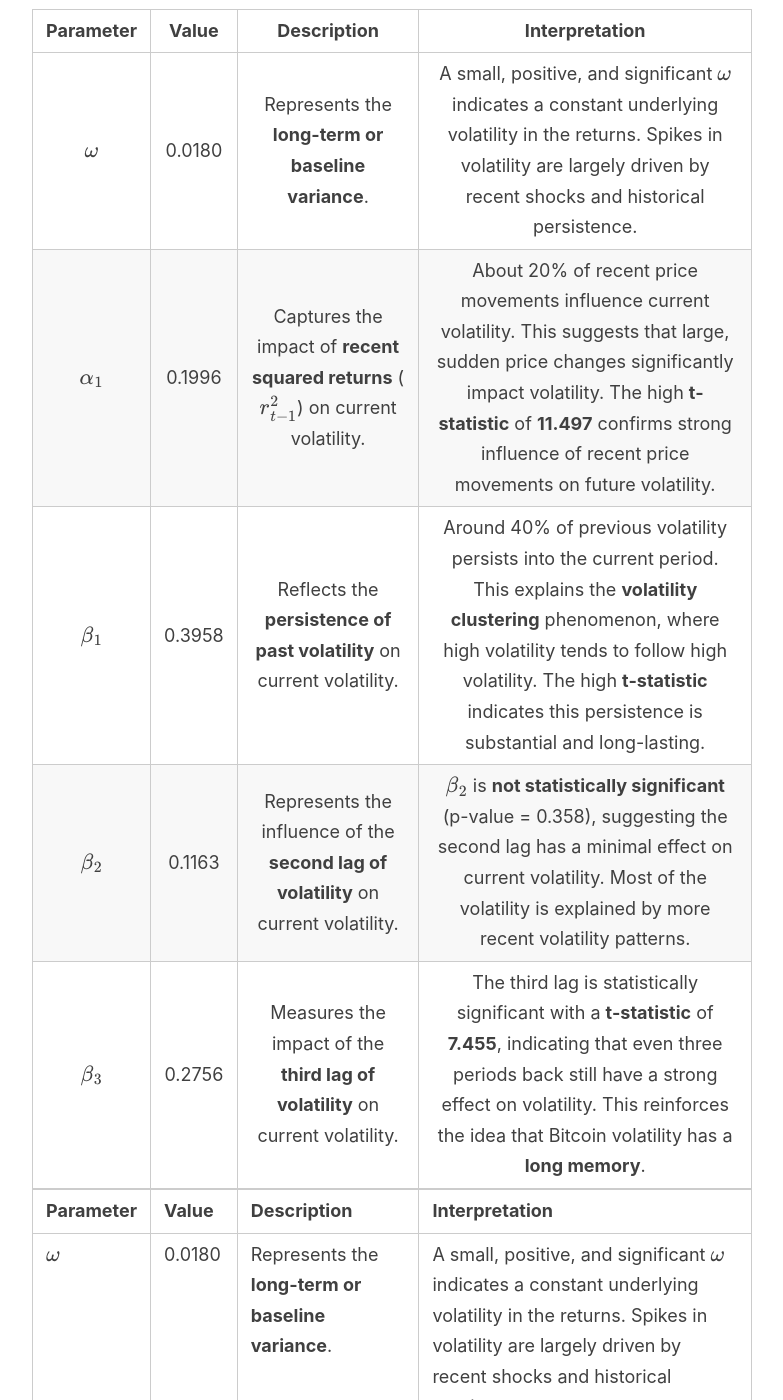
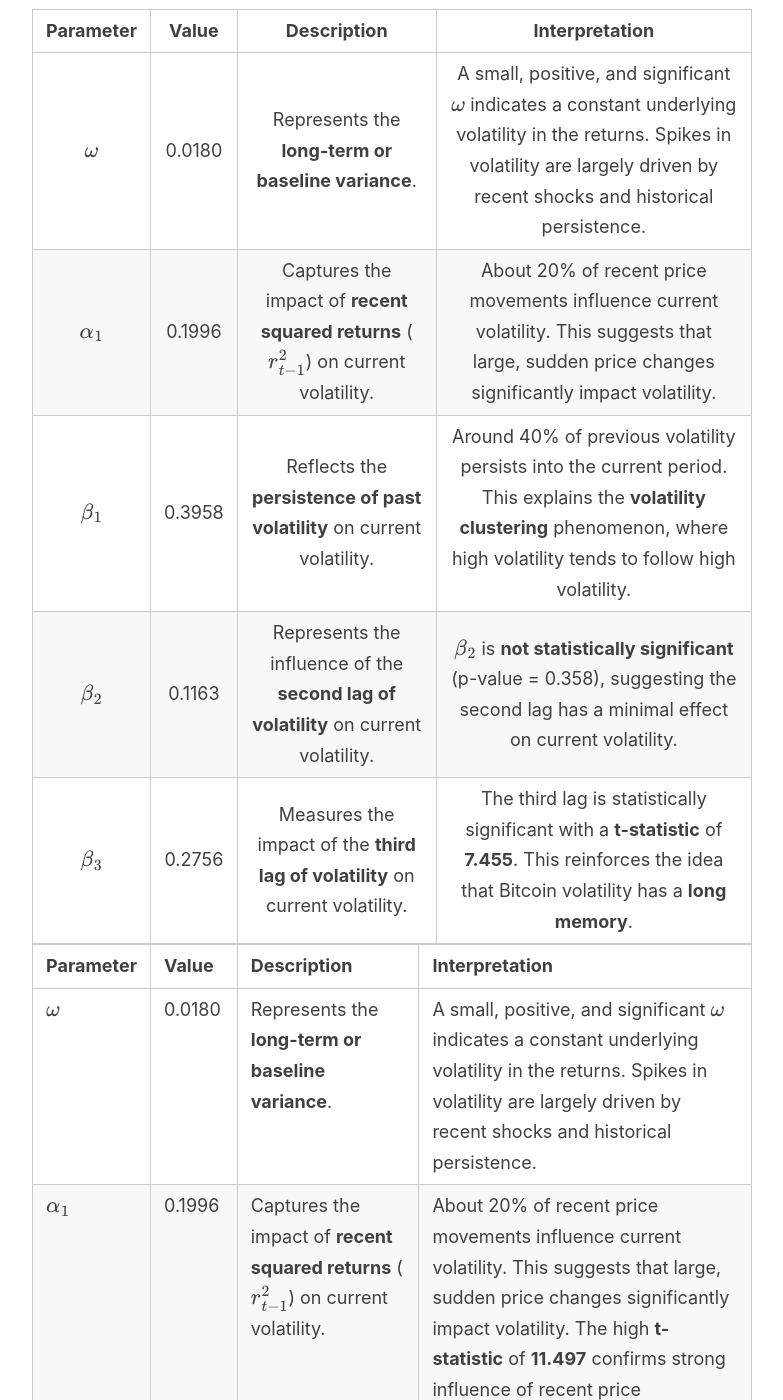
Before and after one commit to Zaltarba/blog, a Jekyll site: the page built from _posts/2024-09-23-BitcoinVolatility-2.md, in a window 1280 px wide and 1400 px high, scrolled down 12069 px. Shown: the whole window, without its empty margins (248-1031 px from the left). Built offline with Jekyll 4.4.1, drawn with Linux system fonts in a browser that asks for light colours; formulas are drawn with MathJax 3.

Commit message:
Update 2024-09-23-BitcoinVolatility-2.md

```diff
--- a/_posts/2024-09-23-BitcoinVolatility-2.md
+++ b/_posts/2024-09-23-BitcoinVolatility-2.md
@@ -362,30 +362,28 @@ The **GARCH(1, 3)** model provides several important parameters that give insigh
       <td style="text-align:center; vertical-align:middle;">$\alpha_1$</td>
       <td style="text-align:center; vertical-align:middle;">0.1996</td>
       <td style="text-align:center; vertical-align:middle;">Captures the impact of <strong>recent squared returns</strong> ($r_{t-1}^2$) on current volatility.</td>
-      <td style="text-align:center; vertical-align:middle;">About 20% of recent price movements influence current volatility. This suggests that large, sudden price changes significantly impact volatility. The high <strong>t-statistic</strong> of <strong>11.497</strong> confirms strong influence of recent price movements on future volatility.</td>
+      <td style="text-align:center; vertical-align:middle;">About 20% of recent price movements influence current volatility. This suggests that large, sudden price changes significantly impact volatility.</td>
     </tr>
     <tr>
       <td style="text-align:center; vertical-align:middle;">$\beta_1$</td>
       <td style="text-align:center; vertical-align:middle;">0.3958</td>
       <td style="text-align:center; vertical-align:middle;">Reflects the <strong>persistence of past volatility</strong> on current volatility.</td>
-      <td style="text-align:center; vertical-align:middle;">Around 40% of previous volatility persists into the current period. This explains the <strong>volatility clustering</strong> phenomenon, where high volatility tends to follow high volatility. The high <strong>t-statistic</strong> indicates this persistence is substantial and long-lasting.</td>
+      <td style="text-align:center; vertical-align:middle;">Around 40% of previous volatility persists into the current period. This explains the <strong>volatility clustering</strong> phenomenon, where high volatility tends to follow high volatility.</td>
     </tr>
     <tr>
       <td style="text-align:center; vertical-align:middle;">$\beta_2$</td>
       <td style="text-align:center; vertical-align:middle;">0.1163</td>
       <td style="text-align:center; vertical-align:middle;">Represents the influence of the <strong>second lag of volatility</strong> on current volatility.</td>
-      <td style="text-align:center; vertical-align:middle;">$\beta_2$ is <strong>not statistically significant</strong> (p-value = 0.358), suggesting the second lag has a minimal effect on current volatility. Most of the volatility is explained by more recent volatility patterns.</td>
+      <td style="text-align:center; vertical-align:middle;">$\beta_2$ is <strong>not statistically significant</strong> (p-value = 0.358), suggesting the second lag has a minimal effect on current volatility.</td>
     </tr>
     <tr>
       <td style="text-align:center; vertical-align:middle;">$\beta_3$</td>
       <td style="text-align:center; vertical-align:middle;">0.2756</td>
       <td style="text-align:center; vertical-align:middle;">Measures the impact of the <strong>third lag of volatility</strong> on current volatility.</td>
-      <td style="text-align:center; vertical-align:middle;">The third lag is statistically significant with a <strong>t-statistic</strong> of <strong>7.455</strong>, indicating that even three periods back still have a strong effect on volatility. This reinforces the idea that Bitcoin volatility has a <strong>long memory</strong>.</td>
+      <td style="text-align:center; vertical-align:middle;">The third lag is statistically significant with a <strong>t-statistic</strong> of <strong>7.455</strong>. This reinforces the idea that Bitcoin volatility has a <strong>long memory</strong>.</td>
     </tr>
   </tbody>
 </table>
-
-
 
 | **Parameter**   | **Value**  | **Description**                                                                                             | **Interpretation**                                                                                                                 |
 |-----------------|------------|-------------------------------------------------------------------------------------------------------------|-------------------------------------------------------------------------------------------------------------------------------------|
```
